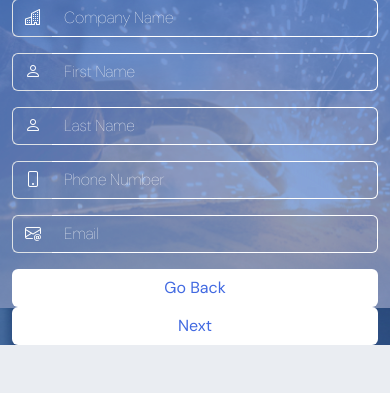
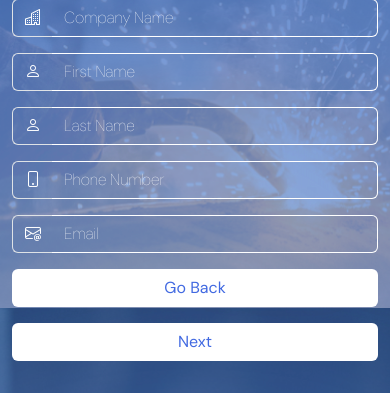
Before and after one commit to sfsportsfan/VendorApp, a Flask app: template templates/prospot.html in a window 390 px wide. Shown: the part 536-929 px from the top of the page. Before the commit the page ends 881 px from the top, so only its background shows below. Run offline with Flask 3, Linux system fonts and the light colour scheme; the template is opened without the code that fills it, so the values that code supplies are empty.

Commit message:
more responsive

```diff
--- a/templates/prospot.html
+++ b/templates/prospot.html
@@ -92,11 +92,11 @@
                         </div>
                     </div>
                 </div>
-                 <div class="row justify-content-center">
-                    <div class="col-lg-3 col-md-4 col-sm-5">
+                 <div class="row justify-content-center mb-3">
+                    <div class="col-lg-3 col-md-4 col-sm-5 mb-3">
                         <a href="{{ url_for('index') }}" class="btn btn-custom w-100">Go Back</a>
                     </div>
-                    <div class="col-lg-3 col-md-4 col-sm-5">
+                    <div class="col-lg-3 col-md-4 col-sm-5 mb-3">
                          <button type="submit" class="btn btn-custom w-100">Next</button>
                     </div>
                 </div>
```
